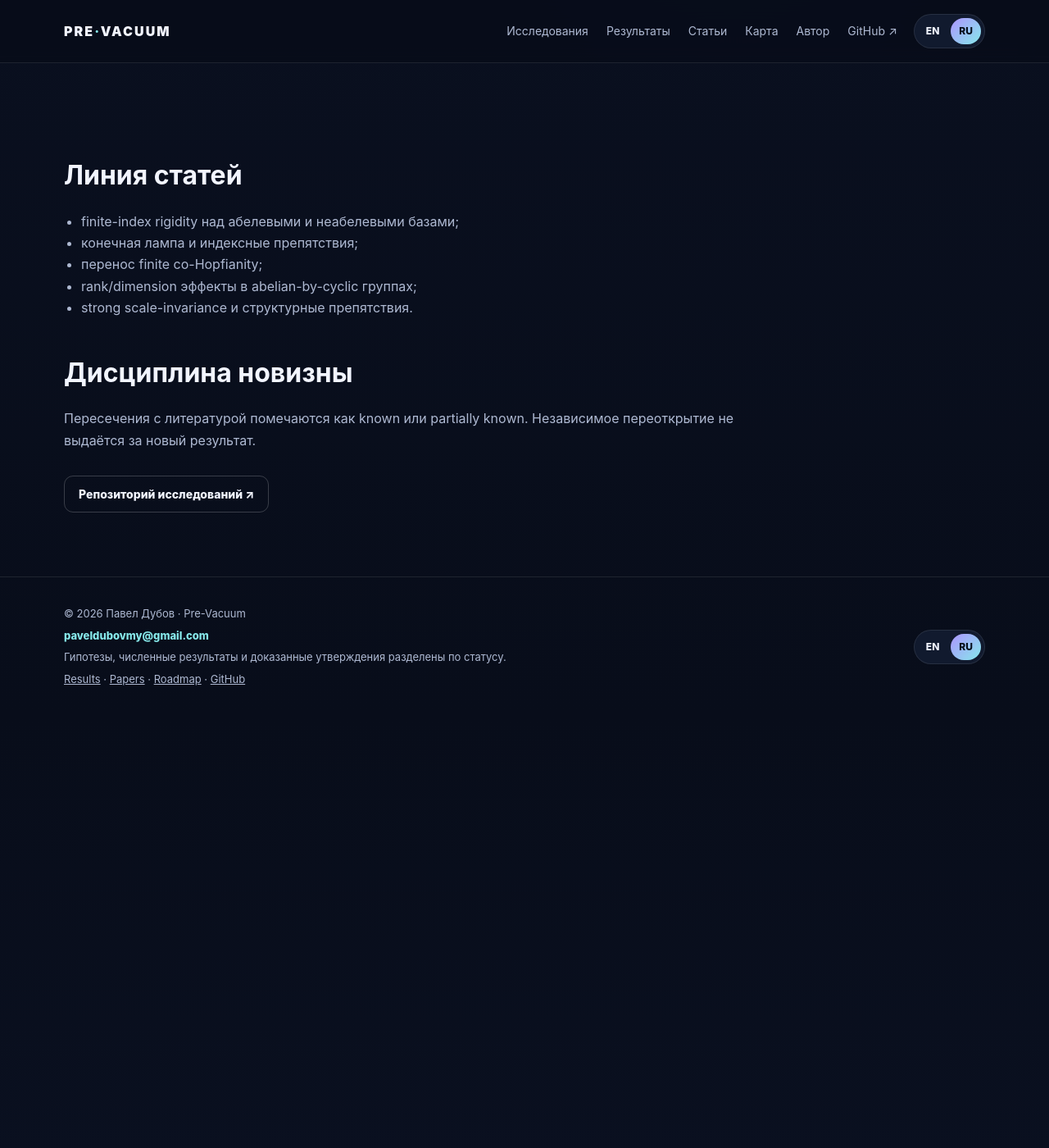
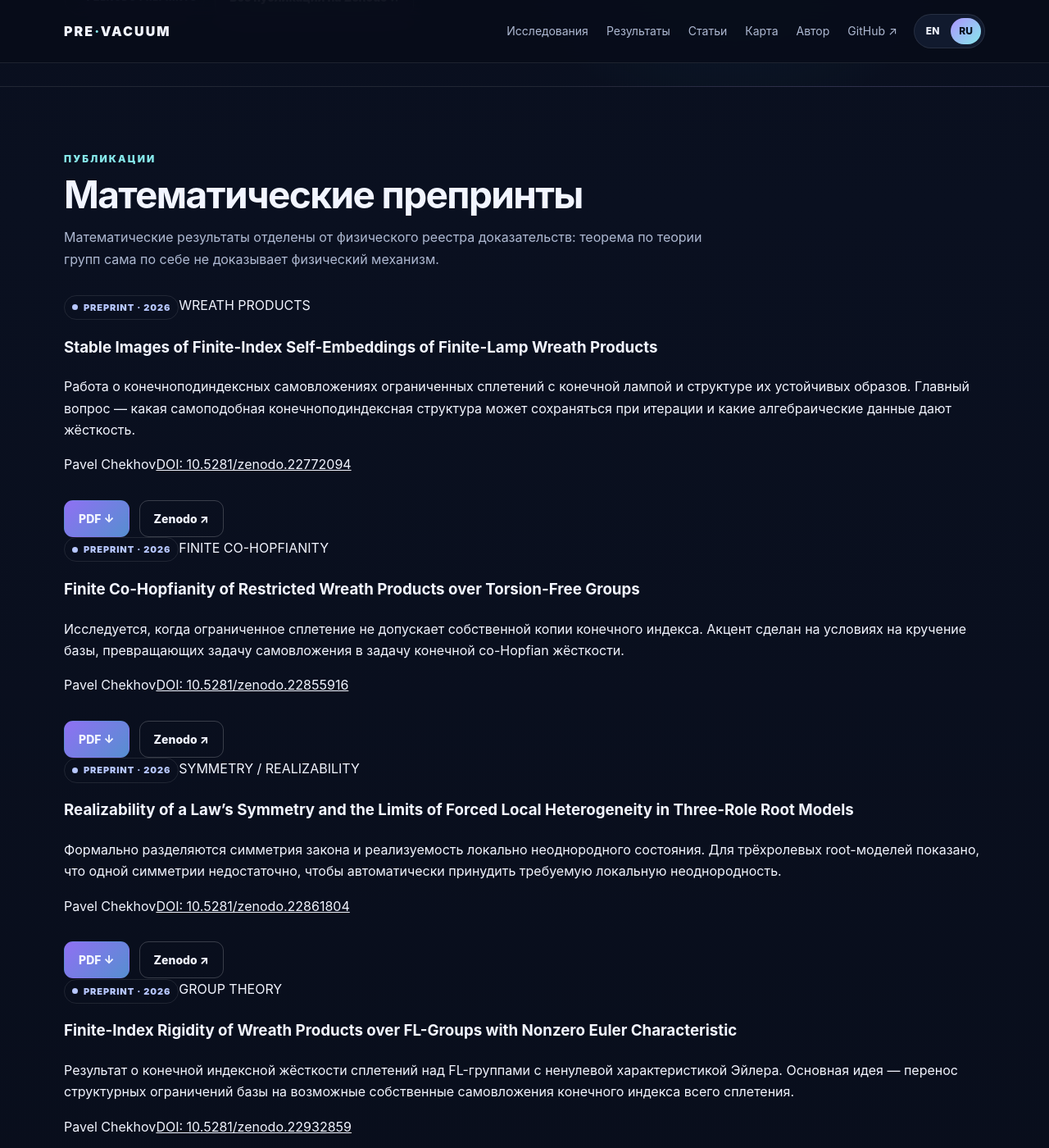
Before and after one commit to pre-vacuum/pre-vacuum.github.io, a Jekyll site: the page built from ru/mathematics/index.html, in a window 1280 px wide and 1400 px high, scrolled down 720 px. Shown: the whole window at 82% size. Built offline with Jekyll 4.4.1, drawn with Linux system fonts in a browser that asks for light colours; before the commit the page ends 1593 px from its top, so only the background shows below that; some of the changed text lies outside the part shown.

Commit message:
SITE: publish Russian mathematics preprint page

```diff
--- a/ru/mathematics/index.html
+++ b/ru/mathematics/index.html
@@ -1,9 +1,38 @@
 ---
 layout: default
-title: "Математика | Pre-Vacuum"
-description: "Математические работы по конечной индексной жёсткости, сплетениям и масштабной инвариантности."
+title: "Математика — жёсткость, сплетения и масштабная инвариантность | Pre-Vacuum"
+description: "Четыре математических препринта Павла Чехова: конечная индексная жёсткость, сплетения, finite co-Hopfianity и реализуемость симметрии."
 lang: ru
 permalink: /ru/mathematics/
 alternate_url: /mathematics/
 ---
-<section class="hero"><div class="wrap hero-grid"><div><div class="kicker">06 · Математика</div><h1>Жёсткость, сплетения и <span class="gradient">масштабная инвариантность</span></h1><p class="lead">Поддерживающая математическая программа: finite-index rigidity, co-Hopfianity, wreath products и связанные вопросы.</p><div class="actions"><span class="status known">ARCHIVE + ACTIVE PAPERS</span><a class="btn" href="/ru/results/">Статусы и доказательства</a></div></div><div class="orb" aria-hidden="true"></div></div></section><section><div class="wrap"><div class="prose"><h2>Линия статей</h2><ul><li>finite-index rigidity над абелевыми и неабелевыми базами;</li><li>конечная лампа и индексные препятствия;</li><li>перенос finite co-Hopfianity;</li><li>rank/dimension эффекты в abelian-by-cyclic группах;</li><li>strong scale-invariance и структурные препятствия.</li></ul><h2>Дисциплина новизны</h2><p>Пересечения с литературой помечаются как known или partially known. Независимое переоткрытие не выдаётся за новый результат.</p><div class="actions"><a class="btn" href="https://github.com/paveldubovmy/VTV-COMPACTNESS">Репозиторий исследований ↗</a></div></div></div></section>
+<section class="hero"><div class="wrap hero-grid"><div><div class="kicker">06 · Математика</div><h1>Жёсткость, сплетения и <span class="gradient">масштабная инвариантность</span></h1><p class="lead">Отдельная математическая линия программы. Для каждой работы здесь есть короткое описание, DOI, доступ к PDF и постоянная страница Zenodo.</p><div class="actions"><span class="status known">4 ZENODO PREPRINTS</span><a class="btn" href="https://zenodo.org/search?q=metadata.creators.person_or_org.name%3A%22Chekhov%2C%20Pavel%22&l=list&p=1&s=10&sort=bestmatch">Все публикации на Zenodo ↗</a></div></div><div class="orb" aria-hidden="true"></div></div></section>
+<section><div class="wrap"><div class="section-head"><div class="kicker">Публикации</div><h2>Математические препринты</h2><p>Математические результаты отделены от физического реестра доказательств: теорема по теории групп сама по себе не доказывает физический механизм.</p></div><div class="pub-grid"><article class="pub-card">
+  <div class="pub-top"><span class="status known">PREPRINT · 2026</span><span class="pub-tag">WREATH PRODUCTS</span></div>
+  <h3>Stable Images of Finite-Index Self-Embeddings of Finite-Lamp Wreath Products</h3>
+  <p>Работа о конечноподиндексных самовложениях ограниченных сплетений с конечной лампой и структуре их устойчивых образов. Главный вопрос — какая самоподобная конечноподиндексная структура может сохраняться при итерации и какие алгебраические данные дают жёсткость.</p>
+  <div class="pub-meta"><span>Pavel Chekhov</span><a href="https://doi.org/10.5281/zenodo.22772094">DOI: 10.5281/zenodo.22772094</a></div>
+  <div class="actions"><a class="btn primary" href="https://zenodo.org/records/22772094#files">PDF ↓</a><a class="btn" href="https://zenodo.org/records/22772094">Zenodo ↗</a></div>
+</article>
+<article class="pub-card">
+  <div class="pub-top"><span class="status known">PREPRINT · 2026</span><span class="pub-tag">FINITE CO-HOPFIANITY</span></div>
+  <h3>Finite Co-Hopfianity of Restricted Wreath Products over Torsion-Free Groups</h3>
+  <p>Исследуется, когда ограниченное сплетение не допускает собственной копии конечного индекса. Акцент сделан на условиях на кручение базы, превращающих задачу самовложения в задачу конечной co-Hopfian жёсткости.</p>
+  <div class="pub-meta"><span>Pavel Chekhov</span><a href="https://doi.org/10.5281/zenodo.22855916">DOI: 10.5281/zenodo.22855916</a></div>
+  <div class="actions"><a class="btn primary" href="https://zenodo.org/records/22855916#files">PDF ↓</a><a class="btn" href="https://zenodo.org/records/22855916">Zenodo ↗</a></div>
+</article>
+<article class="pub-card">
+  <div class="pub-top"><span class="status known">PREPRINT · 2026</span><span class="pub-tag">SYMMETRY / REALIZABILITY</span></div>
+  <h3>Realizability of a Law’s Symmetry and the Limits of Forced Local Heterogeneity in Three-Role Root Models</h3>
+  <p>Формально разделяются симметрия закона и реализуемость локально неоднородного состояния. Для трёхролевых root-моделей показано, что одной симметрии недостаточно, чтобы автоматически принудить требуемую локальную неоднородность.</p>
+  <div class="pub-meta"><span>Pavel Chekhov</span><a href="https://doi.org/10.5281/zenodo.22861804">DOI: 10.5281/zenodo.22861804</a></div>
+  <div class="actions"><a class="btn primary" href="https://zenodo.org/records/22861804#files">PDF ↓</a><a class="btn" href="https://zenodo.org/records/22861804">Zenodo ↗</a></div>
+</article>
+<article class="pub-card">
+  <div class="pub-top"><span class="status known">PREPRINT · 2026</span><span class="pub-tag">GROUP THEORY</span></div>
+  <h3>Finite-Index Rigidity of Wreath Products over FL-Groups with Nonzero Euler Characteristic</h3>
+  <p>Результат о конечной индексной жёсткости сплетений над FL-группами с ненулевой характеристикой Эйлера. Основная идея — перенос структурных ограничений базы на возможные собственные самовложения конечного индекса всего сплетения.</p>
+  <div class="pub-meta"><span>Pavel Chekhov</span><a href="https://doi.org/10.5281/zenodo.22932859">DOI: 10.5281/zenodo.22932859</a></div>
+  <div class="actions"><a class="btn primary" href="https://zenodo.org/records/22932859#files">PDF ↓</a><a class="btn" href="https://zenodo.org/records/22932859">Zenodo ↗</a></div>
+</article></div></div></section>
+<section><div class="wrap"><div class="prose"><h2>Дисциплина новизны</h2><p>Пересечения с известной литературой отмечаются отдельно. Независимое переоткрытие не выдаётся за новый результат. Постоянная запись Zenodo служит публичной опорной версией каждой работы.</p></div></div></section>
```
